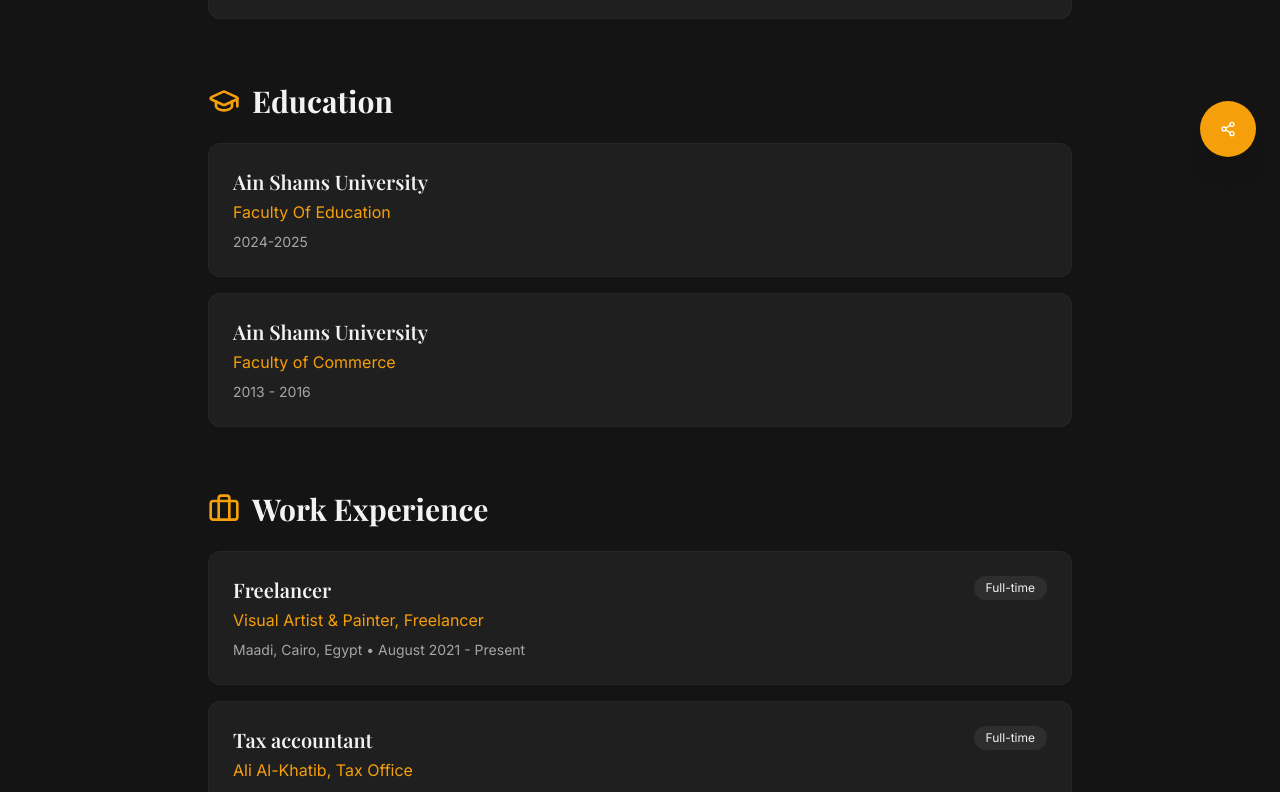
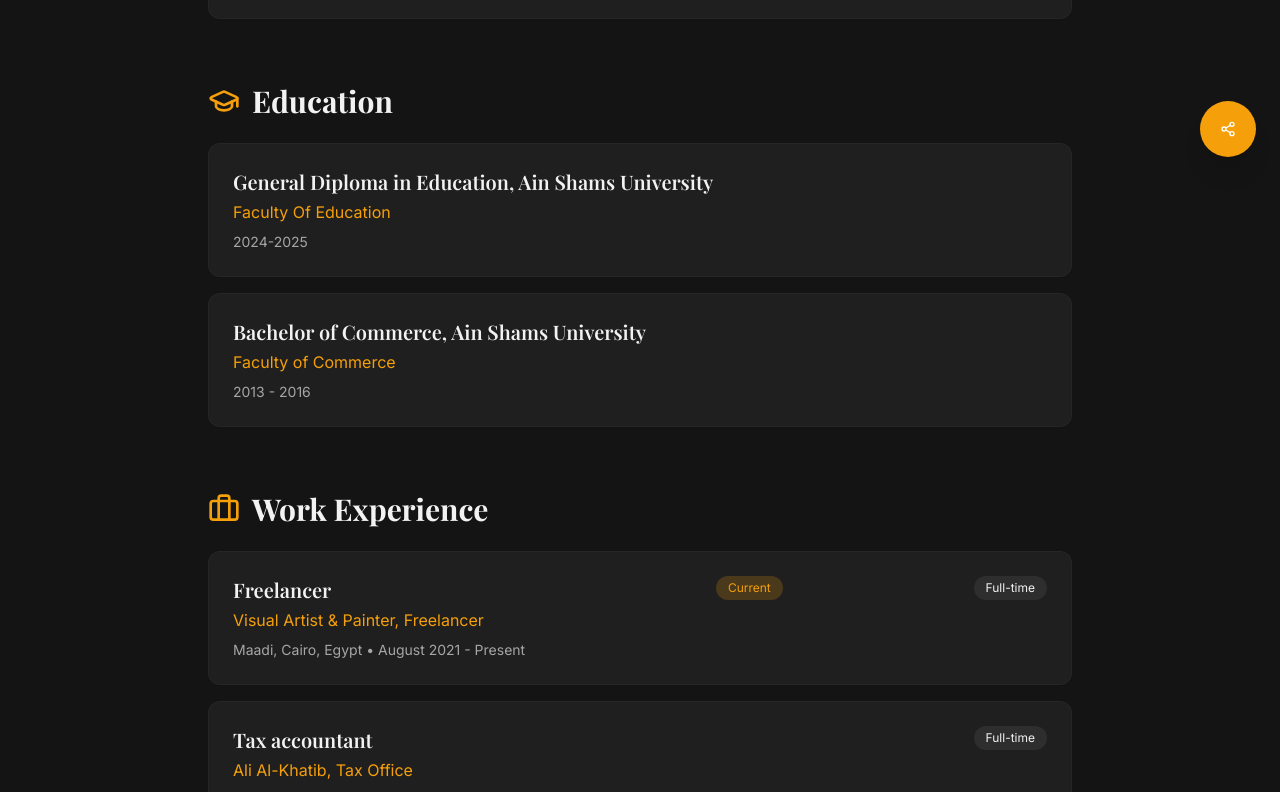
Before and after one commit to msketch93/me, a React (Vite) app: page /about in a window 1280 px wide. Shown: the part 619-1411 px from the top of the page. Built offline with nearby package versions, Linux system fonts and the light colour scheme.

Commit message:
update about and main job

```diff
--- a/src/data/profile.json
+++ b/src/data/profile.json
@@ -30,13 +30,13 @@
   },
   "education": [
     {
-      "name": "Ain Shams University",
+      "name": "General Diploma in Education, Ain Shams University",
       "date": "2024-2025",
       "main": false,
       "todo": "Faculty Of Education"
     },
     {
-      "name": "Ain Shams University",
+      "name": "Bachelor of Commerce, Ain Shams University",
       "date": "2013 - 2016",
       "main": false,
       "todo": "Faculty of Commerce"
--- a/src/pages/About.tsx
+++ b/src/pages/About.tsx
@@ -82,6 +82,11 @@ const About = () => {
                           {job.location} • {job.date}
                         </p>
                       </div>
+                      {job.main && (
+                        <span className="px-3 py-1 bg-primary/20 text-primary text-xs rounded-full">
+                          Current
+                        </span>
+                      )}
                       <span className="px-3 py-1 bg-secondary text-secondary-foreground text-xs rounded-full">
                         {job.role}
                       </span>
```
